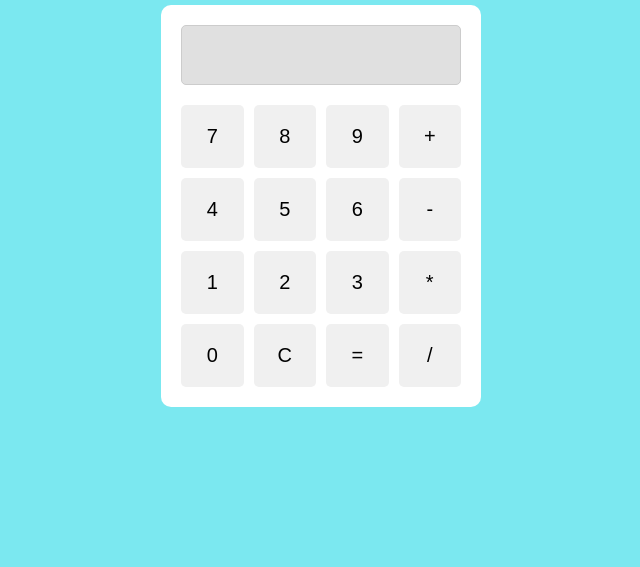
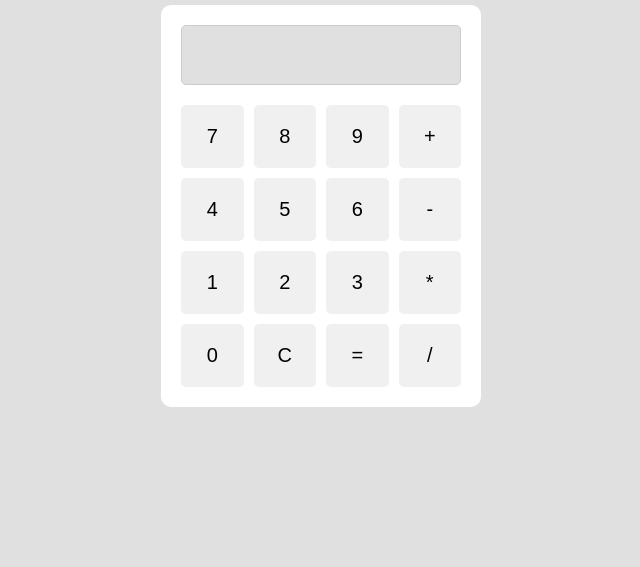
Before and after one commit to KauaBidin/calculadora-js, a plain HTML site: page index.html in a window 1280 px wide. Shown: the part 233-800 px from the top of the page, without its empty margins (319-959 px from the left). Drawn offline with Linux system fonts and the light colour scheme.

Commit message:
Change background color of body to #e0e0e0

```diff
--- a/style.css
+++ b/style.css
@@ -6,7 +6,7 @@ body {
     align-items: center;     /* Centraliza a calculadora verticalmente */
     height: 100vh;           /* Altura da tela */
     margin: 0;               /* Remove margens */
-    background-color: #7be8f0; /* Cor de fundo */
+    background-color:  #e0e0e0; /* Cor de fundo */
   }
   h1 {
     text-align: center; /* Centraliza o texto horizontalmente */
```
